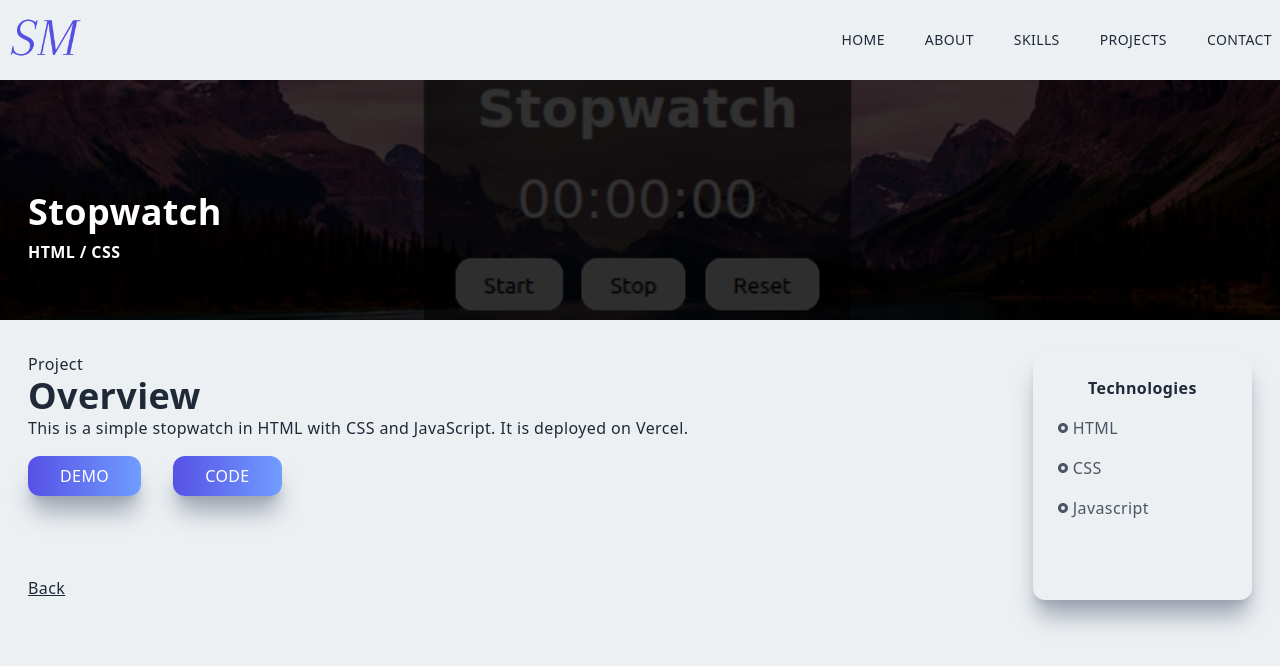
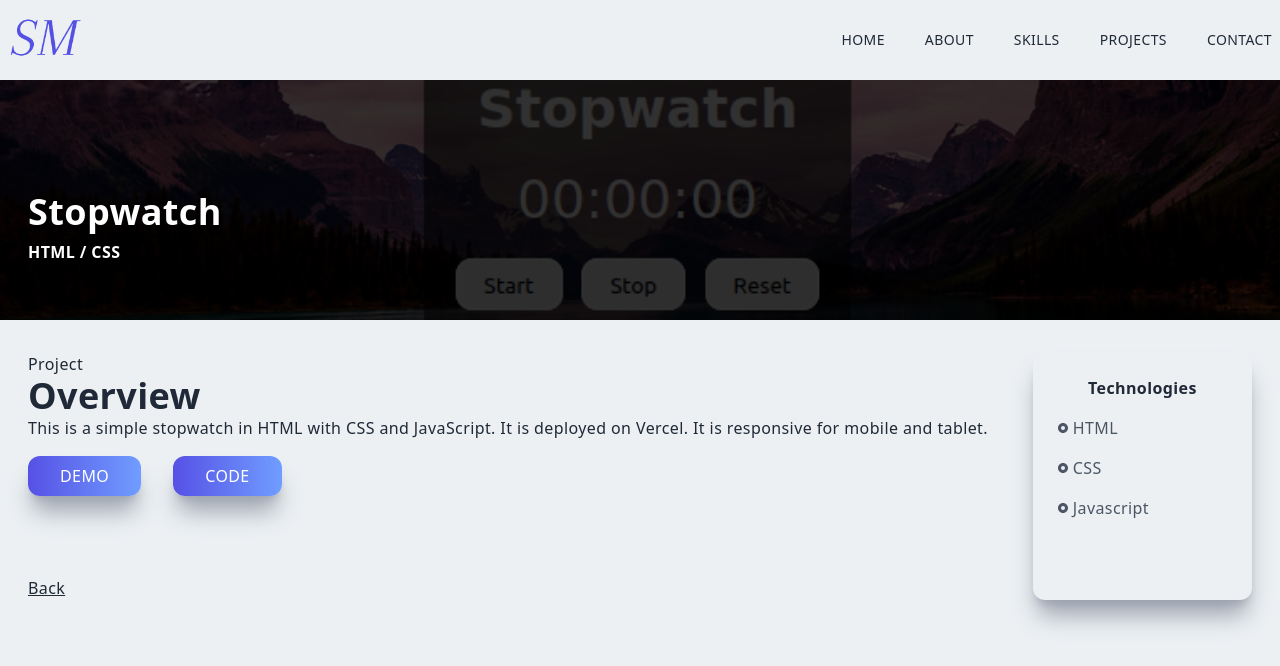
Before and after one commit to SALVADORPOETA/Salvadormartinez, a Next.js app: page /stopwatch in a window 1280 px wide. Shown: the top 666 px of the page. Built offline with nearby package versions, Linux system fonts and the light colour scheme.

Commit message:
stopwatch

```diff
--- a/pages/stopwatch.jsx
+++ b/pages/stopwatch.jsx
@@ -22,7 +22,7 @@ const stopwatch = () => {
           <h2>Overview</h2>
           <p>
             This is a simple stopwatch in HTML with CSS and JavaScript.
-            It is deployed on Vercel.
+            It is deployed on Vercel. It is responsive for mobile and tablet.
           </p>
           <a href='https://stopwatch-sm.vercel.app/' target='_blank' ><button className='px-8 py-2 mt-4 mr-8' >Demo</button></a>
           <a href='https://github.com/SALVADORPOETA/Stopwatch-sm' target='_blank' ><button className='px-8 py-2 mt-4' >Code</button></a>
```
